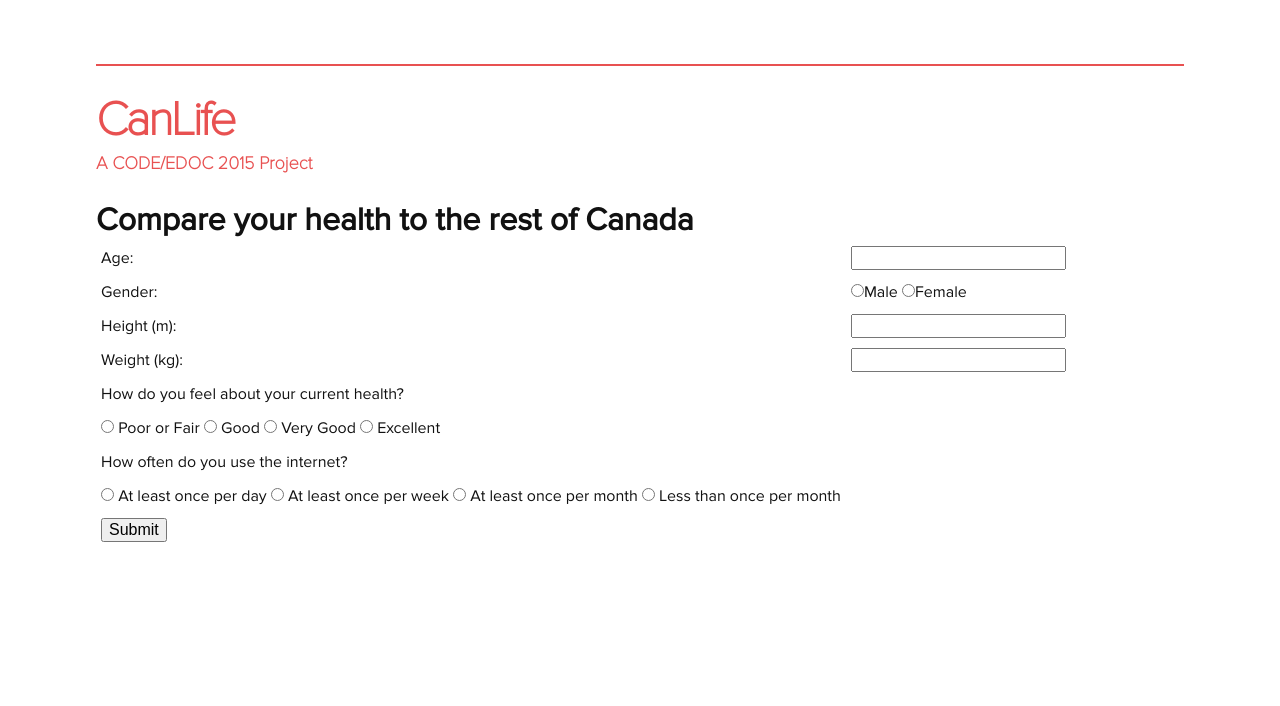
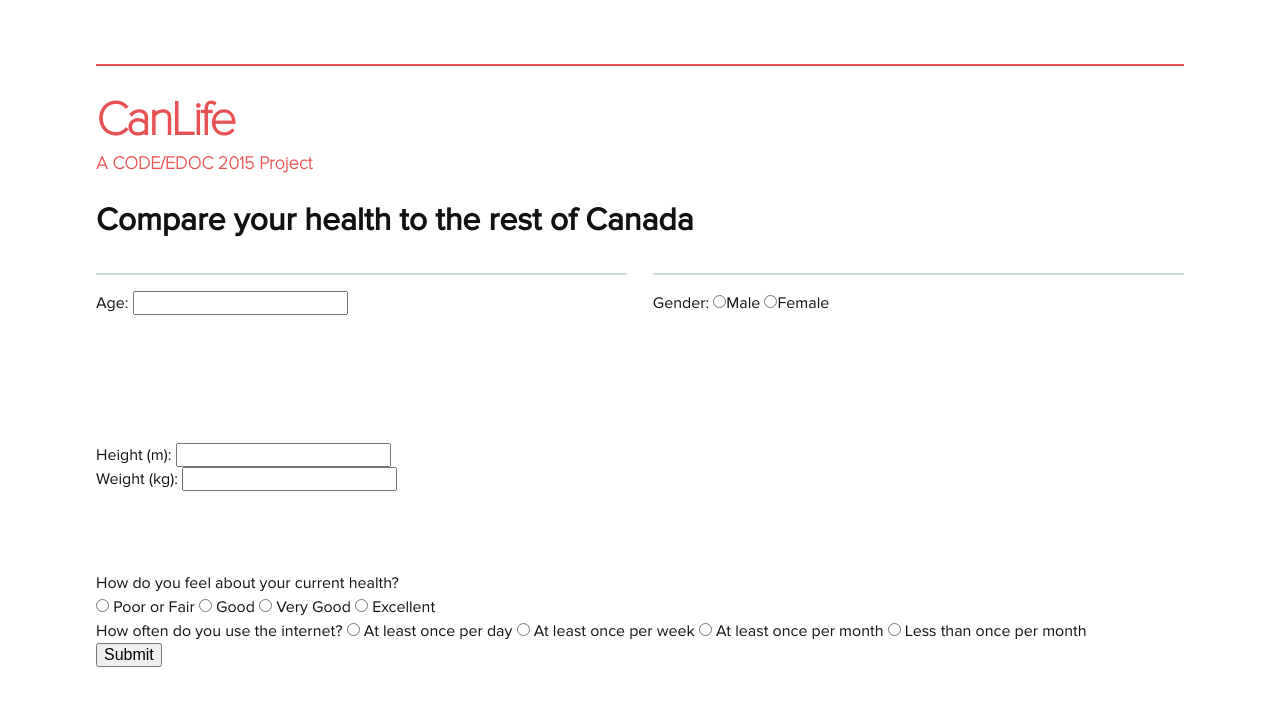
Before and after one commit to anarian/CODE2015, a PHP site: page / in a window 1280 px wide. Shown: the top 706 px of the page. Run offline with PHP 8.4, Linux system fonts and the light colour scheme; some libraries are stand-ins or nearby versions.

Commit message:
UI Changes

```diff
--- a/index.php
+++ b/index.php
@@ -14,50 +14,50 @@
 		<section class="intro">
         	<br />
 			<h2 style="font-family:Proxima">Compare your health to the rest of Canada</h2>
-            <table id="form">
             	<form action="results.php" method="post">
-                	<tr>
-                		<td><label for="age">Age:</label></td>
-                        <td><input type="number" name="age" required/></td>
-                    </tr>
-                    <tr>
-                    	<td><label for="gender">Gender: </label></td>
-                        <td style="width:300px"><label><input type="radio" name="gender" value="Male" required>Male</label>
-                        <label><input type="radio" name="gender" value="Female">Female</label>
-                    </tr>
-                    <tr>
-                    	<td><label for="height" >Height (m): </label></td>
-                        <td style="width:300px"><input type="number" step="any" name="height"/></td>
-                    </tr>
-                    <tr>
-                    	<td><label for="weight">Weight (kg): </label></td>
-                        <td style="width:300px"><input type="number" step="any" name="weight"/></td>
-                    </tr>
-                    <tr>
-                    	<td><label for="self-rate">How do you feel about your current health?</label></td>
-                    </tr>
-                    <tr>
-                    	<td><label><input type="radio" name="self-rate" value="PoorFair">&nbsp;Poor or Fair</label>
-                        <label><input type="radio" name="self-rate" value="Good">&nbsp;Good</label>
-                        <label><input type="radio" name="self-rate" value="VGood">&nbsp;Very Good</label>
-                        <label><input type="radio" name="self-rate" value="Excellent">&nbsp;Excellent</label></td>
-                        <td style="width:0;"></td>
-                    </tr>
-                    <tr>
-                    	<td><label for="internet-use">How often do you use the internet?</label></td>
-                    </tr>
-                    <tr>
-						<td><label><input type="radio" name="internet-use" value="once-per-day">&nbsp;At least once per day</label>
-                        <label><input type="radio" name="internet-use" value="once-per-week">&nbsp;At least once per week</label>
-                        <label><input type="radio" name="internet-use" value="once-per-month">&nbsp;At least once per month</label>
-                        <label><input type="radio" name="internet-use" value="less-per-month">&nbsp;Less than once per month</label></td>
-                        <td style="width:0;"></td>
-                    </tr>
-                    <tr>
-                        <td><input type="submit" /></td>
-                    </tr>
+                	<section class="row">
+                		<div class="col">
+                            <label for="age">Age:</label>
+                            <input type="number" name="age" required/>
+                        </div>
+                        <div class="col">
+                            <label for="gender">Gender: </label>
+                            <label><input type="radio" name="gender" value="Male" required>Male</label>
+                            <label><input type="radio" name="gender" value="Female">Female</label>
+                        </div>
+                    </section
+                    <section class="row">
+                        <div class="col">
+                            <label for="height" >Height (m): </label>
+                            <input type="number" step="any" name="height"/>
+                        </div>
+                        <div class="col">
+                            <label for="weight">Weight (kg): </label>
+                            <input type="number" step="any" name="weight"/>
+                        </div>
+                    </section
+                    <section class="row">
+                        <div class="col-full">
+                            <label for="self-rate">How do you feel about your current health?<br /></label>
+                            <label><input type="radio" name="self-rate" value="PoorFair">&nbsp;Poor or Fair</label>
+                            <label><input type="radio" name="self-rate" value="Good">&nbsp;Good</label>
+                            <label><input type="radio" name="self-rate" value="VGood">&nbsp;Very Good</label>
+                            <label><input type="radio" name="self-rate" value="Excellent">&nbsp;Excellent</label>
+                        </div>
+                    </section
+                    <section class="row">
+                        <div class="col-full">
+                            <label for="internet-use">How often do you use the internet?</label>
+                            <label><input type="radio" name="internet-use" value="once-per-day">&nbsp;At least once per day</label>
+                            <label><input type="radio" name="internet-use" value="once-per-week">&nbsp;At least once per week</label>
+                            <label><input type="radio" name="internet-use" value="once-per-month">&nbsp;At least once per month</label>
+                            <label><input type="radio" name="internet-use" value="less-per-month">&nbsp;Less than once per month</label>
+                        </div>
+                    </section
+                    <section class="row">
+                        <div class="col-full"><input type="submit" /></div>
+                    </section
                 </form>
-            </table>
 		</section>
 
 		<!--<section class="row">
--- a/results.php
+++ b/results.php
@@ -110,6 +110,7 @@
 <html>
     <head>
         <?php include("head.php"); ?>
+        <script type="text/javascript" src="https://www.google.com/jsapi"></script>
     </head>
     <body>
         <?php include("header.php"); ?>
@@ -131,11 +132,13 @@
                     this website does not store any data that is provided.\n";
                     echo "<a href='/'>Go back</a>";
                 ?>
+
             </section>
         </div>
 
         <?php include("footer.php");?>
 
+
     </body>
 
 </html>
```
